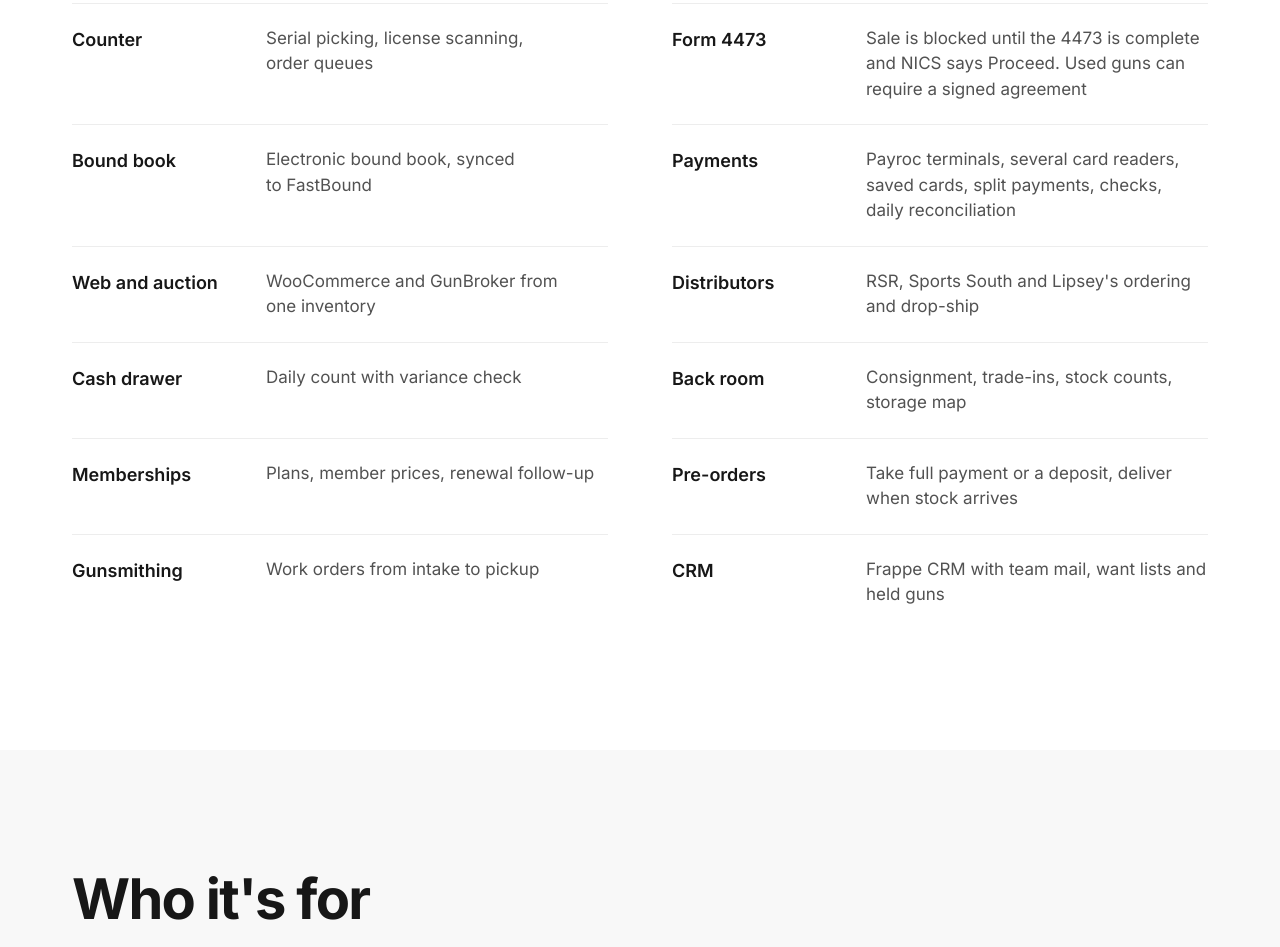
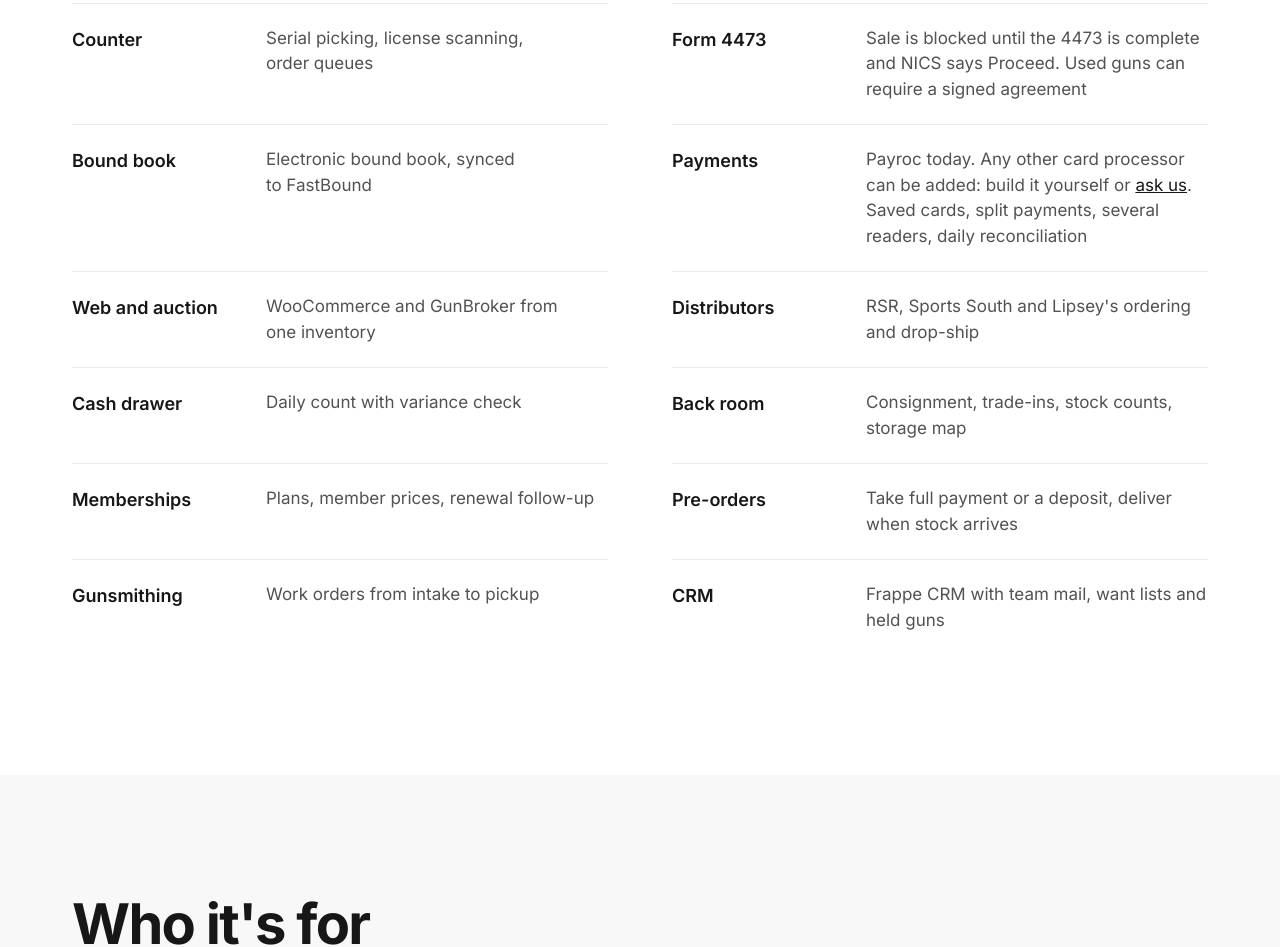
Before and after one commit to Old-Steel-Arsenal/opengunstore.com, a plain HTML site: page index.html in a window 1280 px wide. Shown: the part 7108-8055 px from the top of the page. Drawn offline with Linux system fonts and the light colour scheme.

Commit message:
Payments: any card processor can be added

```diff
--- a/index.html
+++ b/index.html
@@ -518,7 +518,7 @@
               <div class="feat"><span class="featn">Counter</span><span class="featd">Serial picking, license scanning, order queues</span></div>
               <div class="feat"><span class="featn">Form 4473</span><span class="featd">Sale is blocked until the 4473 is complete and NICS says Proceed. Used guns can require a signed agreement</span></div>
               <div class="feat"><span class="featn">Bound book</span><span class="featd">Electronic bound book, synced to FastBound</span></div>
-              <div class="feat"><span class="featn">Payments</span><span class="featd">Payroc terminals, several card readers, saved cards, split payments, checks, daily reconciliation</span></div>
+              <div class="feat"><span class="featn">Payments</span><span class="featd">Payroc today. Any other card processor can be added: build it yourself or <a href="mailto:info@oldsteelarsenal.com?subject=OpenGunstore%20card%20processor" style="text-decoration:underline">ask us</a>. Saved cards, split payments, several readers, daily reconciliation</span></div>
               <div class="feat"><span class="featn">Web and auction</span><span class="featd">WooCommerce and GunBroker from one inventory</span></div>
               <div class="feat"><span class="featn">Distributors</span><span class="featd">RSR, Sports South and Lipsey's ordering and drop-ship</span></div>
               <div class="feat"><span class="featn">Cash drawer</span><span class="featd">Daily count with variance check</span></div>
```
